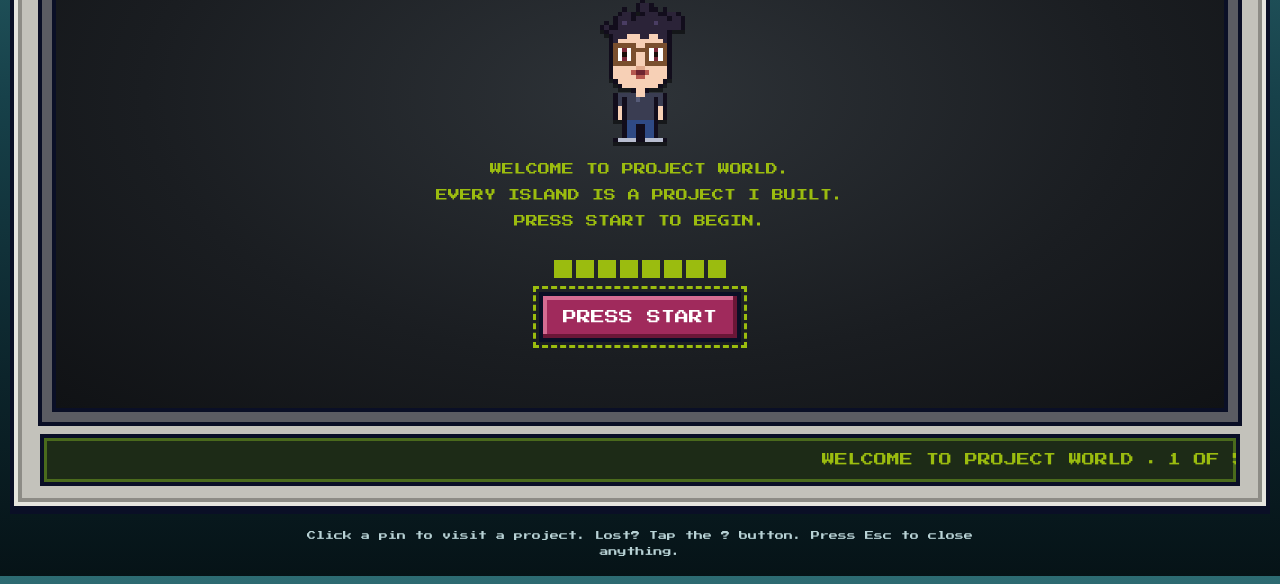
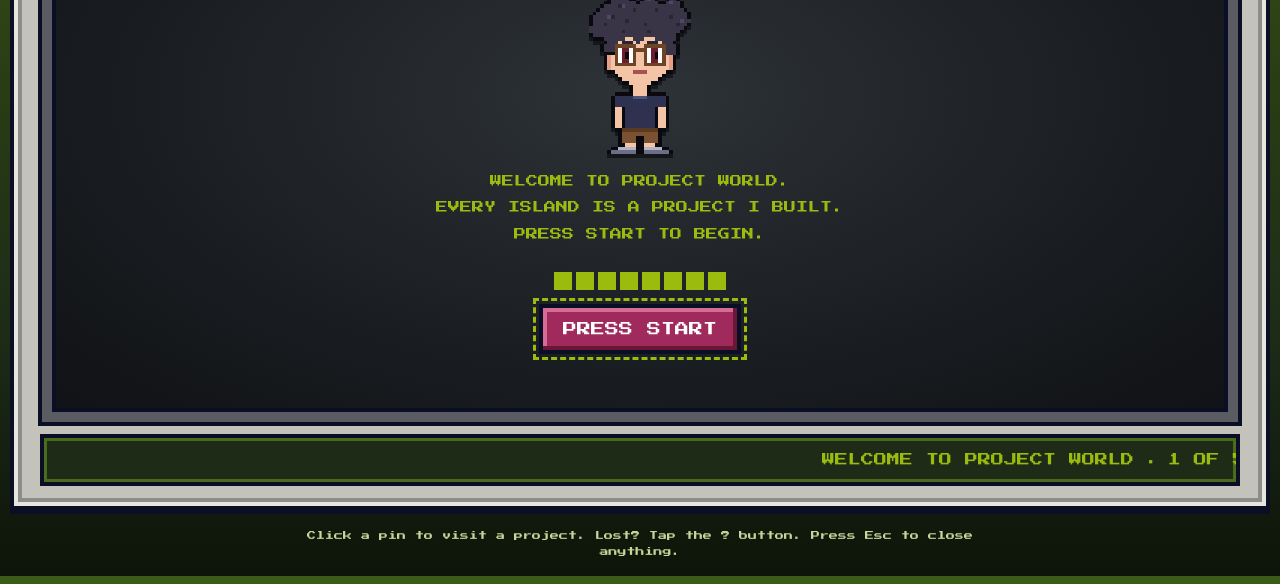
Before and after one commit to aalemany00/project-world, a plain HTML site: page index.html in a window 1280 px wide. Shown: the part 224-808 px from the top of the page. Drawn offline with Linux system fonts and the light colour scheme.

Commit message:
Add files via upload

```diff
--- a/devlog.js
+++ b/devlog.js
@@ -10,6 +10,18 @@
 // ============================================================
 
 window.DEVLOG = [
+  {
+    date: "2026-10-09",
+    title: "Round 4: new character sprite and green background",
+    items: [
+      "Replaced the guide with the sprite I supplied: big spiky hair, brown glasses, a navy tee, brown shorts, and gray sneakers. He still blinks and looks around.",
+      "Changed the page background to the same dark green as the title plate.",
+      "Still to do: sound effects (I will supply the audio), then the zoom-in worlds."
+    ],
+    misreads: [
+      "The AI's own anime-style sprite did not look like the one I wanted. It worked much better once I handed it an actual image to copy."
+    ]
+  },
   {
     date: "2026-10-09",
     title: "Round 3: handheld look, new character, intro",
--- a/index.html
+++ b/index.html
@@ -34,13 +34,13 @@
       </div>
 
       <div class="hero" id="hero" role="button" tabindex="0" aria-label="Say hi to the guide">
-        <canvas id="heroCanvas" width="20" height="32" aria-hidden="true"></canvas>
+        <canvas id="heroCanvas" width="28" height="46" aria-hidden="true"></canvas>
         <div class="bubble" id="bubble" hidden></div>
       </div>
       <!-- boot-up intro -->
       <div class="boot" id="boot">
         <h2 class="boot-title">PROJECT WORLD</h2>
-        <canvas class="boot-hero" id="bootHero" width="20" height="32" aria-hidden="true"></canvas>
+        <canvas class="boot-hero" id="bootHero" width="28" height="46" aria-hidden="true"></canvas>
         <p class="boot-text" id="bootText" aria-live="polite"></p>
         <div class="loadbar" id="loadbar" aria-hidden="true"></div>
         <button class="start-btn" id="startBtn" type="button" hidden>PRESS START</button>
--- a/main.js
+++ b/main.js
@@ -166,89 +166,119 @@
     }
   }
 
-  // ---------- guide sprite: an anime-style pixel Adrian ----------
-  //  20 x 30 pixels. The eyes are painted separately so he can blink and look around.
-  //  h/H hair, s/S skin, g glasses, e pupil, i iris, m/M mouth, t/T shirt, p jeans, k shoes
-  var HERO_W = 20, HERO_H = 32;
-
-  function dots(n) { return new Array(n + 1).join("."); }
-  function mid(inner) {                       // centre a row on the 20-pixel grid
-    var n = (HERO_W - inner.length) / 2;
-    return dots(n) + inner + dots(n);
-  }
-  function bodyRow(arm1, torso, arm2) { return "....o" + arm1 + "o" + torso + "o" + arm2 + "o...."; }
-
-  var HERO_ROWS = [
-    "..........o.........",
-    ".........ohho.......",
-    "......o..ohhoo.o....",
-    ".....ohho.ohhhoohho.",
-    "....ohhhohhhhhhhohho",
-    "..o.ohHhhhhhhHhhhhho",
-    ".ohoohhhhhhhhhhhhhho",
-    "..ohhhhhhhhhhhhho...",
-    mid("o" + "hhhssshhsshh" + "o"),
-    mid("o" + "hssssssssssh" + "o"),
-    mid("o" + "gggggssggggg" + "o"),
-    mid("o" + "gsssggggsssg" + "o"),
-    mid("o" + "gsssgssgsssg" + "o"),
-    mid("o" + "gsssgssgsssg" + "o"),
-    mid("o" + "gggggssggggg" + "o"),
-    mid("o" + "sssssSSsssss" + "o"),
-    mid("o" + "ssssmMMmssss" + "o"),
-    mid("o" + "sssssmmsssss" + "o"),
-    mid("o" + "ssssssssss" + "o"),
-    mid("o" + "ssssssss" + "o"),
-    mid("o" + "ss" + "o"),
-    mid("o" + "ttttsstttt" + "o"),
-    bodyRow("t", "ttTttt", "t"),
-    bodyRow("t", "tttttt", "t"),
-    bodyRow("s", "tttttt", "s"),
-    bodyRow("s", "tttttt", "s"),
-    bodyRow("s", "tttttt", "s"),
-    mid("o" + "pppppp" + "o"),
-    mid("o" + "ppoopp" + "o"),
-    mid("o" + "ppoopp" + "o"),
-    mid("o" + "ppoopp" + "o"),
-    mid("o" + "kkkk" + "oo" + "kkkk" + "o")
-  ];
+  // ---------- guide sprite: anime-style pixel Adrian (28 x 46) ----------
+  //  Built from shapes so it is easy to tweak. The eyes are painted separately
+  //  so he can blink and look around.
+  var HERO_W = 28, HERO_H = 46;
 
   var HERO_COLORS = {
-    o: "#120d1c", h: "#2b2338", H: "#4a3d63",
-    s: "#f7d0b6", S: "#e0a98c", g: "#7a4f2e", e: "#1a0f0a", i: "#7b2a3a",
-    m: "#b5584f", M: "#6e2430", t: "#3a3d52", T: "#565b78",
-    p: "#2f4a85", k: "#b8bdd0", w: "#ffffff"
+    o: "#0b0910",                      // outline
+    h: "#3a3447", d: "#2a2535", H: "#4f4668",   // hair, hair shadow, hair highlight
+    s: "#f3c5a6", S: "#e59f87",        // skin, skin shade
+    g: "#6d4426",                      // glasses
+    w: "#ffffff", i: "#6b1e2c", e: "#0b0910",   // eye white, iris, pupil
+    m: "#a8524f",                      // mouth
+    t: "#2f3150", T: "#4a5578",        // shirt, collar
+    r: "#7a5232", R: "#5b3a22",        // shorts, waistband
+    k: "#b4b4c6", K: "#6b6e84"         // sneakers, soles
   };
 
+  function buildHeroGrid() {
+    var g = [], x, y;
+    for (y = 0; y < HERO_H; y++) { g.push([]); for (x = 0; x < HERO_W; x++) g[y].push("."); }
+    function rect(rx, ry, w, h, ch) {
+      for (var j = ry; j < ry + h; j++)
+        for (var i = rx; i < rx + w; i++)
+          if (i >= 0 && i < HERO_W && j >= 0 && j < HERO_H) g[j][i] = ch;
+    }
+    function px(ix, iy, ch) { rect(ix, iy, 1, 1, ch); }
+    function spans(list, ch) { list.forEach(function (s) { rect(s[1], s[0], s[2] - s[1] + 1, 1, ch); }); }
+
+    // neck, ears, face
+    rect(12, 27, 4, 3, "s");
+    rect(5, 19, 2, 4, "s"); rect(21, 19, 2, 4, "s");
+    rect(7, 14, 14, 10, "s");
+    spans([[24, 8, 19], [25, 9, 18], [26, 11, 16], [27, 12, 15]], "s");
+
+    // body
+    rect(10, 30, 8, 9, "t");
+    rect(8, 30, 2, 3, "t"); rect(18, 30, 2, 3, "t");       // sleeves
+    rect(7, 30, 1, 3, "t"); rect(20, 30, 1, 3, "t");
+    rect(7, 33, 2, 6, "s"); rect(19, 33, 2, 6, "s");       // arms and hands
+    spans([[39, 9, 18], [40, 9, 18], [41, 9, 12], [41, 15, 18], [42, 9, 12], [42, 15, 18]], "r");
+    rect(10, 43, 3, 1, "s"); rect(15, 43, 3, 1, "s");      // legs
+    spans([[44, 8, 12], [45, 6, 12], [44, 15, 19], [45, 15, 21]], "k");
+
+    // spiky hair (drawn over the face)
+    spans([
+      [0, 7, 8], [1, 7, 9], [2, 7, 10], [2, 15, 16],
+      [3, 6, 10], [3, 15, 17], [3, 22, 23],
+      [4, 6, 12], [4, 14, 18], [4, 21, 24],
+      [5, 4, 24], [6, 3, 25], [7, 2, 26], [8, 1, 26], [9, 1, 27],
+      [10, 1, 26], [11, 0, 25], [12, 0, 24], [13, 1, 23],
+      [14, 4, 9], [14, 12, 14], [14, 18, 23],
+      [15, 5, 7], [15, 20, 22], [16, 4, 6], [16, 21, 23],
+      [17, 4, 6], [17, 21, 23], [18, 21, 23]
+    ], "h");
+    px(13, 15, "h");
+
+    // automatic outline around everything
+    var out = [];
+    for (y = 0; y < HERO_H; y++) for (x = 0; x < HERO_W; x++) {
+      if (g[y][x] !== ".") continue;
+      if ((y > 0 && g[y - 1][x] !== ".") || (y < HERO_H - 1 && g[y + 1][x] !== ".") ||
+          (x > 0 && g[y][x - 1] !== ".") || (x < HERO_W - 1 && g[y][x + 1] !== ".")) out.push([x, y]);
+    }
+    out.forEach(function (p) { g[p[1]][p[0]] = "o"; });
+
+    // details
+    [[8,5],[12,6],[18,6],[6,8],[22,8],[10,9],[15,10],[4,10],[24,10],[13,3],[16,12],[9,12]].forEach(function (p) { px(p[0], p[1], "d"); });
+    [[8,1],[16,3],[22,4],[5,8],[25,9],[9,5]].forEach(function (p) { px(p[0], p[1], "H"); });
+    rect(9, 15, 3, 1, "d"); rect(16, 15, 3, 1, "d");            // eyebrows
+    rect(5, 19, 1, 4, "S"); rect(22, 19, 1, 4, "S");            // ear shade
+    // glasses
+    rect(7, 16, 6, 1, "g"); rect(15, 16, 6, 1, "g");
+    rect(7, 21, 6, 1, "g"); rect(15, 21, 6, 1, "g");
+    rect(7, 17, 1, 4, "g"); rect(12, 17, 1, 4, "g");
+    rect(15, 17, 1, 4, "g"); rect(20, 17, 1, 4, "g");
+    rect(13, 17, 2, 1, "g");
+    rect(12, 23, 4, 1, "m");                                    // mouth
+    rect(12, 30, 4, 1, "T");                                    // collar
+    rect(9, 39, 10, 1, "R");                                    // waistband
+    rect(6, 45, 7, 1, "K"); rect(15, 45, 7, 1, "K");            // soles
+    return g;
+  }
+
+  var HERO_GRID = buildHeroGrid();
   var heroState = { blink: false, look: 0 };
   var heroCanvases = [];
 
-  function paintEyes(ctx, x0) {                // each lens is 3 x 3 pixels, rows 11-13
+  function paintEyes(ctx, x0) {                // each lens is 4 x 4 pixels, rows 17-20
     if (heroState.blink) {
-      ctx.fillStyle = HERO_COLORS.s; ctx.fillRect(x0, 11, 3, 3);
-      ctx.fillStyle = HERO_COLORS.e; ctx.fillRect(x0, 12, 3, 1);
+      ctx.fillStyle = HERO_COLORS.s; ctx.fillRect(x0, 17, 4, 4);
+      ctx.fillStyle = HERO_COLORS.e; ctx.fillRect(x0, 19, 4, 1);
       return;
     }
-    ctx.fillStyle = HERO_COLORS.w; ctx.fillRect(x0, 11, 3, 3);
-    var ix = x0 + 1 + heroState.look;
-    ctx.fillStyle = HERO_COLORS.i; ctx.fillRect(ix, 11, 1, 3);
-    ctx.fillStyle = HERO_COLORS.e; ctx.fillRect(ix, 12, 1, 1);
+    ctx.fillStyle = HERO_COLORS.w; ctx.fillRect(x0, 17, 4, 4);
+    var ix = x0 + 1 + heroState.look;          // two-pixel-wide iris that slides left and right
+    ctx.fillStyle = HERO_COLORS.i; ctx.fillRect(ix, 17, 2, 4);
+    ctx.fillStyle = HERO_COLORS.e; ctx.fillRect(ix + (heroState.look < 0 ? 0 : 1), 18, 1, 2);
   }
 
   function paintHero(canvas) {
     var ctx = canvas.getContext("2d");
     ctx.clearRect(0, 0, HERO_W, HERO_H);
-    HERO_ROWS.forEach(function (row, y) {
+    for (var y = 0; y < HERO_H; y++) {
       for (var x = 0; x < HERO_W; x++) {
-        var ch = row.charAt(x);
-        if (ch && ch !== "." && HERO_COLORS[ch]) {
+        var ch = HERO_GRID[y][x];
+        if (ch !== "." && HERO_COLORS[ch]) {
           ctx.fillStyle = HERO_COLORS[ch];
           ctx.fillRect(x, y, 1, 1);
         }
       }
-    });
-    paintEyes(ctx, 5);
-    paintEyes(ctx, 12);
+    }
+    paintEyes(ctx, 8);
+    paintEyes(ctx, 16);
   }
 
   function setHero(change) {
--- a/style.css
+++ b/style.css
@@ -34,7 +34,7 @@ html, body { margin: 0; min-height: 100%; }
 body {
   font-family: var(--font);
   color: #fff;
-  background: linear-gradient(#2d6b72 0%, #17414a 40%, #0c242b 75%, #061317 100%);
+  background: linear-gradient(#3c5a18 0%, #2a3f15 35%, #1d2b17 70%, #0d1409 100%);
   background-attachment: fixed;
   image-rendering: pixelated;
   padding: 10px 10px 24px;
@@ -190,7 +190,7 @@ body {
 .hero {
   position: absolute;
   left: 1.5%; bottom: 2.5%;
-  width: clamp(44px, 6vw, 84px);
+  width: clamp(48px, 6vw, 88px);
   cursor: pointer;
   animation: hop 1.4s steps(2) infinite;
   z-index: 4;
@@ -225,7 +225,7 @@ body {
 .boot.done { opacity: 0; pointer-events: none; }
 .boot-title { margin: 0; font-size: clamp(14px, 3vw, 30px); color: var(--lcd); text-shadow: 3px 3px 0 #000; }
 .boot-hero {
-  width: clamp(56px, 7vw, 100px); height: auto;
+  width: clamp(70px, 8vw, 120px); height: auto;
   image-rendering: pixelated;
   filter: drop-shadow(0 4px 0 rgba(0,0,0,.5));
   animation: drop 1s steps(10) both;
@@ -284,7 +284,7 @@ body {
 .hint {
   text-align: center;
   font-size: 9px;
-  color: #b9d3d6;
+  color: #c5d79a;
   margin: 18px auto 0;
   max-width: 700px;
   line-height: 1.8;
@@ -293,7 +293,7 @@ body {
 /* ---------- overlays / cards ---------- */
 .overlay {
   position: fixed; inset: 0;
-  background: rgba(5, 12, 14, .82);
+  background: rgba(8, 14, 6, .84);
   display: grid; place-items: center;
   padding: 16px;
   z-index: 50;
```
